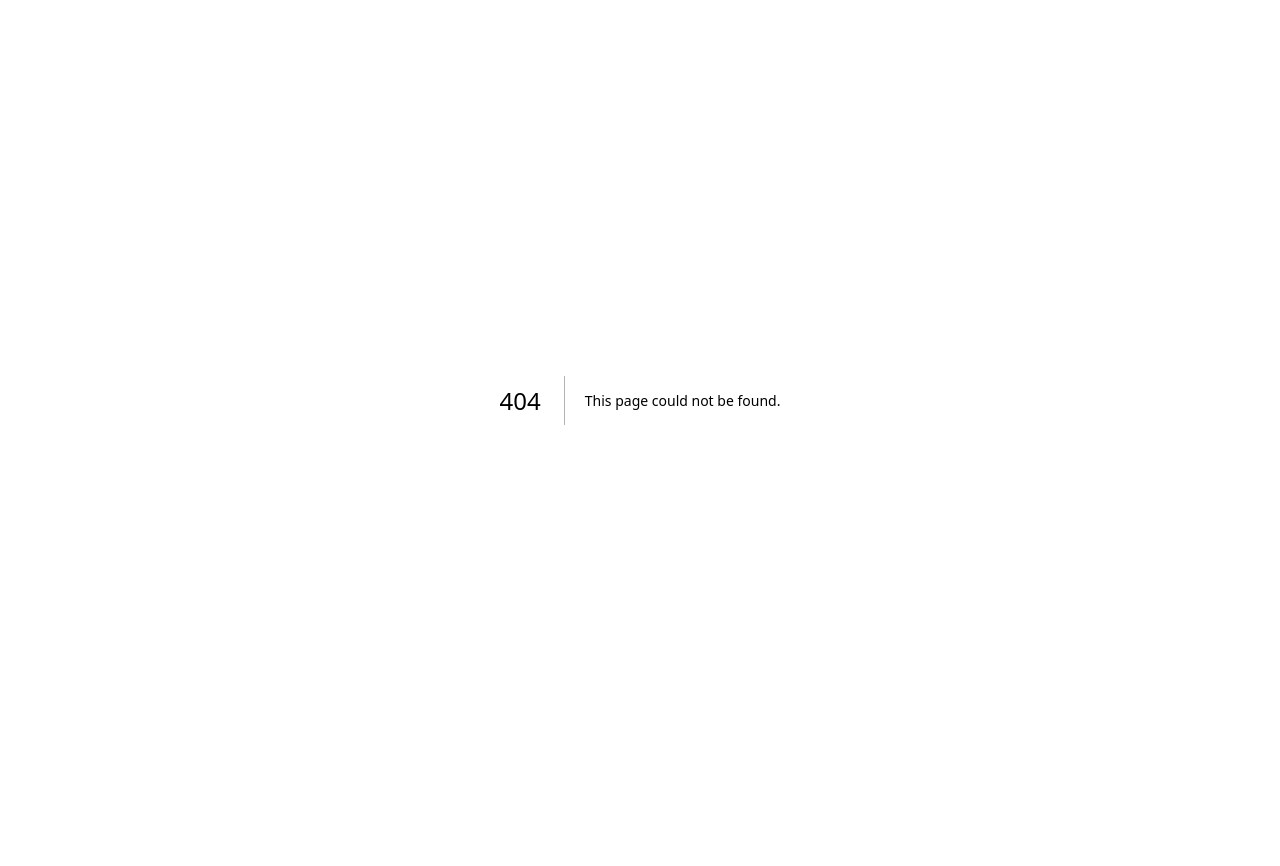
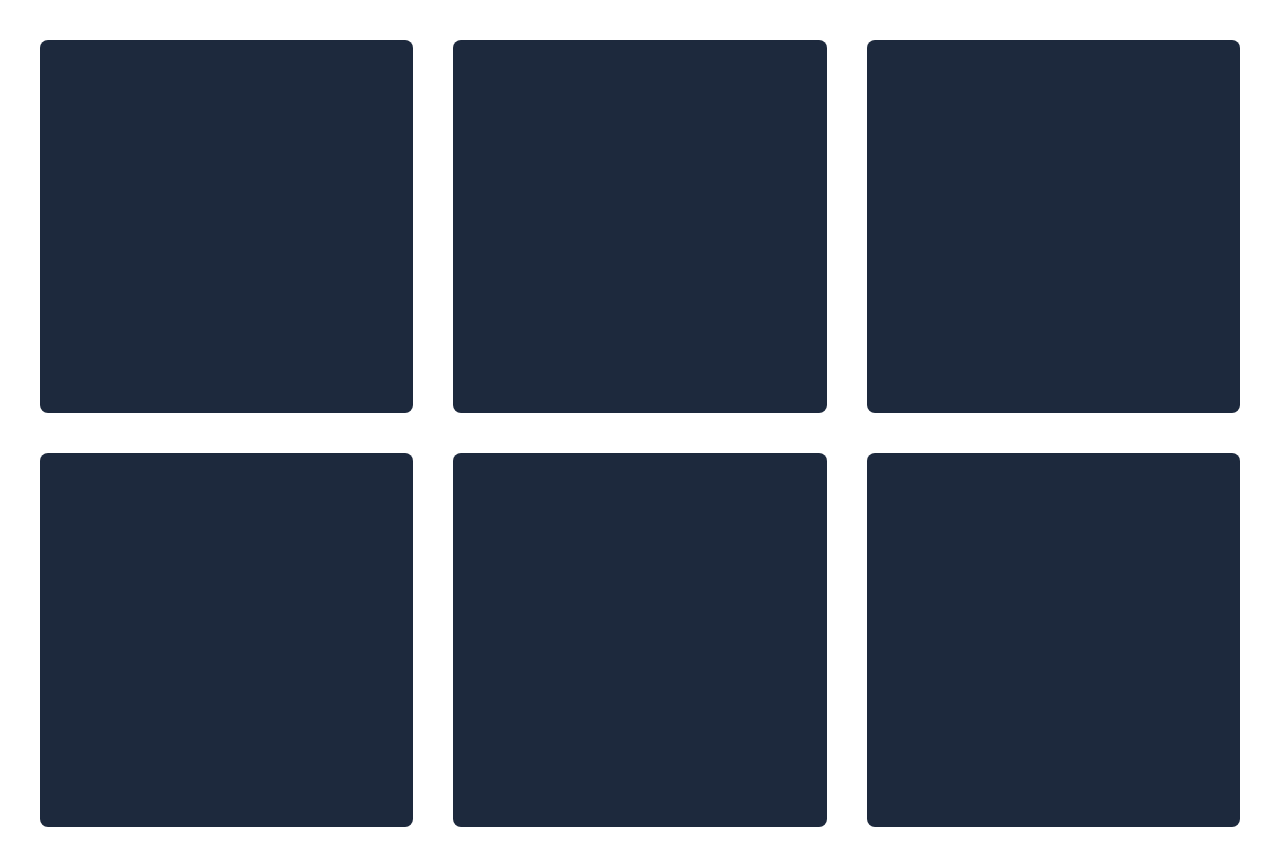
Before and after one commit to FOOR29/Frame-motion, a Next.js app: page /animations in a window 1280 px wide. Before the commit this address had no page. Before the commit the page ends 800 px from the top, so only its background shows below. Built offline with nearby package versions, Linux system fonts and the light colour scheme.

Commit message:
feat: WIP

```diff
--- /dev/null
+++ b/src/app/(main)/about/page.tsx
@@ -0,0 +1,8 @@
+
+const AboutPage = () => {
+    return (
+        <div>AboutPage</div>
+    )
+}
+
+export default AboutPage
--- /dev/null
+++ b/src/app/(main)/animations/page.tsx
@@ -0,0 +1,54 @@
+'use client'
+import { motion } from "motion/react"
+
+// aca aplicamos un efecto con motion, que mostrara las card 1 por una una con transicion suave
+
+// se crea un arrays para no repetir el proceso
+const gridContainerVarients = {
+    hidden: { opacity: 0 },
+    show: {
+        opacity: 1,
+        transition: {
+            staggerChildren: 0.10,
+        }
+    }
+}
+
+// y esta la usaremos en los div o cards que queramos animar escalonadamente
+const gridSquareVarients = {
+    hidden: { opacity: 0 },
+    show: { opacity: 1 }
+}
+
+const AnimationsPage = () => {
+    return (
+        <div className="flex flex-col gap-10 overflow-x-hidden">
+            <motion.section
+                variants={gridContainerVarients} // y las llamamos aca
+                initial="hidden"
+                animate="show"
+                className="grid grid-cols-3 p-10 gap-10">
+                <motion.div
+                    variants={gridSquareVarients} // y se llama en cada variants
+                    className="bg-slate-800 aspect-square rounded-lg justify-center flex ite gap-10"></motion.div>
+                <motion.div
+                    variants={gridSquareVarients}
+                    className="bg-slate-800 aspect-square rounded-lg justify-center flex ite gap-10"></motion.div>
+                <motion.div
+                    variants={gridSquareVarients}
+                    className="bg-slate-800 aspect-square rounded-lg justify-center flex ite gap-10"></motion.div>
+                <motion.div
+                    variants={gridSquareVarients}
+                    className="bg-slate-800 aspect-square rounded-lg justify-center flex ite gap-10"></motion.div>
+                <motion.div
+                    variants={gridSquareVarients}
+                    className="bg-slate-800 aspect-square rounded-lg justify-center flex ite gap-10"></motion.div>
+                <motion.div
+                    variants={gridSquareVarients}
+                    className="bg-slate-800 aspect-square rounded-lg justify-center flex ite gap-10"></motion.div>
+            </motion.section>
+        </div>
+    )
+}
+
+export default AnimationsPage
--- /dev/null
+++ b/src/app/(main)/contac/page.tsx
@@ -0,0 +1,8 @@
+
+const ContacPage = () => {
+    return (
+        <div>ContacPage</div>
+    )
+}
+
+export default ContacPage
```
